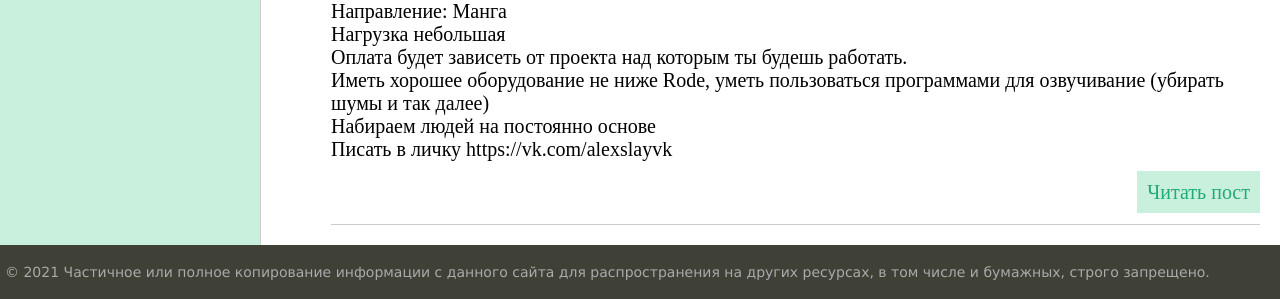
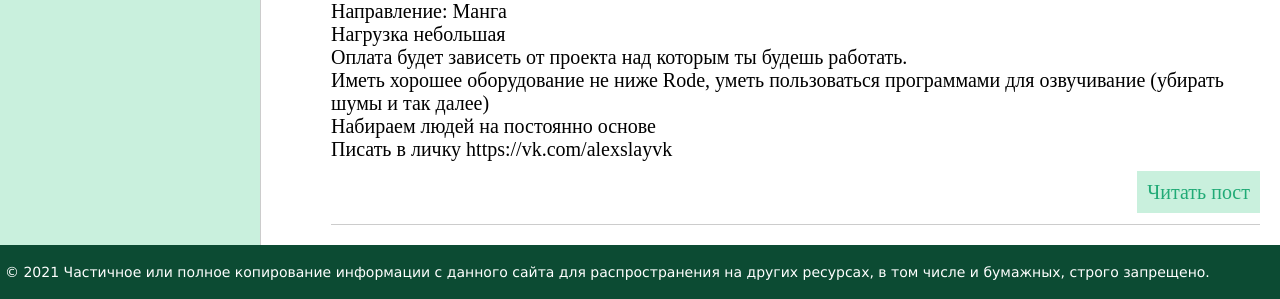
Before and after one commit to shaan-kun/rufandub, a Django app: page / in a window 1280 px wide. Shown: the part 973-1272 px from the top of the page. Run offline with Django 4.2, Linux system fonts and the light colour scheme; data comes from the database, SQL or seed files in the repository.

Commit message:
изменён цвет footer

```diff
--- a/rufandub/vacancy/static/vacancy/css/styles.css
+++ b/rufandub/vacancy/static/vacancy/css/styles.css
@@ -356,9 +356,9 @@ ul.lang-list li a:hover {color: #fdc073;}
 #footer {
 	box-sizing: border-box;
 
-	background: #3F4137;
+	background: #0C4B33;
 	padding: 5px;
-	color: #aaa;
+	color: white;
 	font-size: 14px;
 	font-family: Verdana, Geneva, Arial, Helvetica;
 	text-align: left;
```
